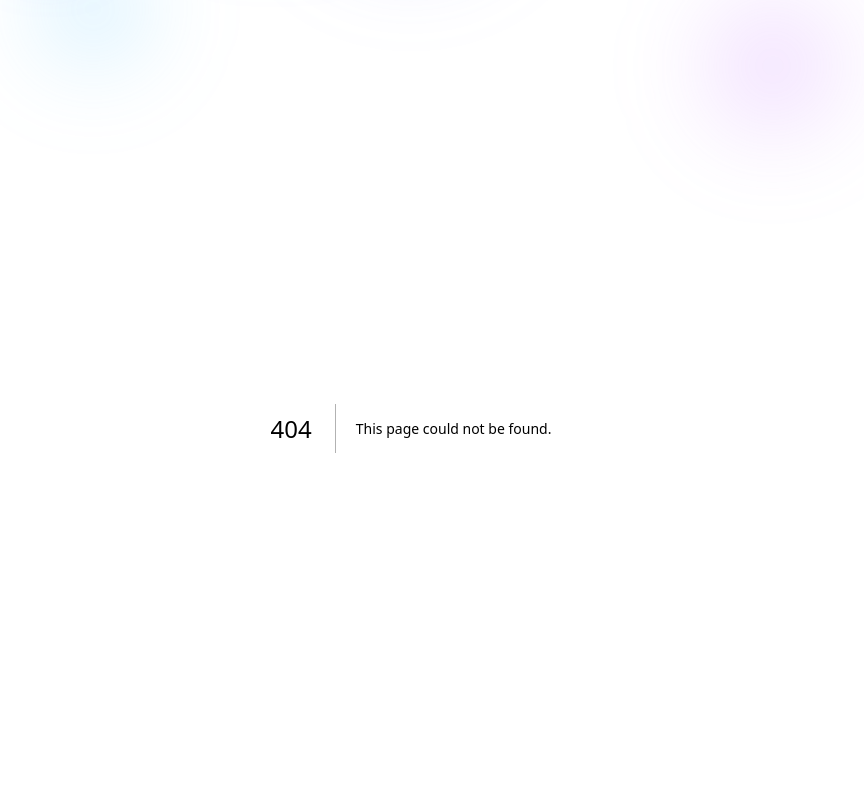
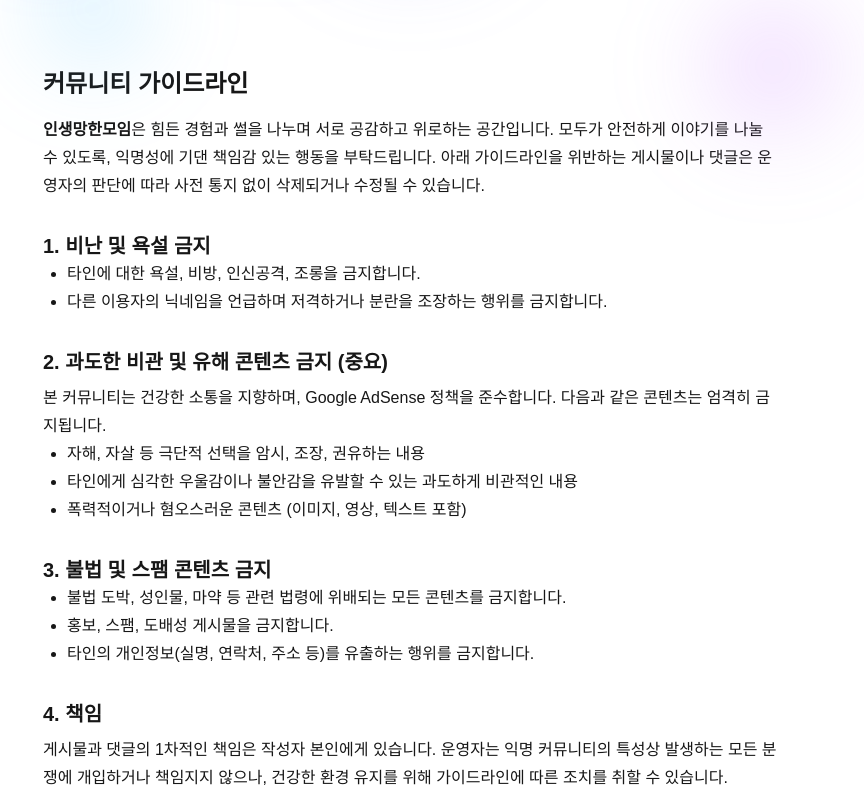
Before and after one commit to ljs14741/life, a Next.js app in the folder frontend/: page /legal/guideline in a window 1280 px wide. Before the commit this address had no page. Shown: the part 220-1020 px from the top of the page, without its empty margins (229-1093 px from the left). Built offline with nearby package versions, Linux system fonts and the light colour scheme.

Commit message:
가이드라인 추가

```diff
--- /dev/null
+++ b/frontend/app/legal/guideline/page.tsx
@@ -0,0 +1,47 @@
+export default function GuidelinesPage() {
+    return (
+        <div className="mx-auto max-w-3xl px-4 py-10 leading-7">
+            <h1 className="text-2xl font-bold">커뮤니티 가이드라인</h1>
+            <p className="mt-4">
+                <strong>인생망한모임</strong>은 힘든 경험과 썰을 나누며 서로 공감하고 위로하는 공간입니다.
+                모두가 안전하게 이야기를 나눌 수 있도록, 익명성에 기댄 책임감 있는 행동을 부탁드립니다.
+                아래 가이드라인을 위반하는 게시물이나 댓글은 운영자의 판단에 따라 사전 통지 없이 삭제되거나 수정될 수 있습니다.
+            </p>
+
+            <h2 className="mt-8 text-xl font-semibold">1. 비난 및 욕설 금지</h2>
+            <ul className="list-disc pl-6">
+                <li>타인에 대한 욕설, 비방, 인신공격, 조롱을 금지합니다.</li>
+                <li>다른 이용자의 닉네임을 언급하며 저격하거나 분란을 조장하는 행위를 금지합니다.</li>
+            </ul>
+
+            <h2 className="mt-8 text-xl font-semibold">2. 과도한 비관 및 유해 콘텐츠 금지 (중요)</h2>
+            <p className="mt-2">
+                본 커뮤니티는 건강한 소통을 지향하며, Google AdSense 정책을 준수합니다.
+                다음과 같은 콘텐츠는 엄격히 금지됩니다.
+            </p>
+            <ul className="list-disc pl-6">
+                <li>자해, 자살 등 극단적 선택을 암시, 조장, 권유하는 내용</li>
+                <li>타인에게 심각한 우울감이나 불안감을 유발할 수 있는 과도하게 비관적인 내용</li>
+                <li>폭력적이거나 혐오스러운 콘텐츠 (이미지, 영상, 텍스트 포함)</li>
+            </ul>
+
+            <h2 className="mt-8 text-xl font-semibold">3. 불법 및 스팸 콘텐츠 금지</h2>
+            <ul className="list-disc pl-6">
+                <li>불법 도박, 성인물, 마약 등 관련 법령에 위배되는 모든 콘텐츠를 금지합니다.</li>
+                <li>홍보, 스팸, 도배성 게시물을 금지합니다.</li>
+                <li>타인의 개인정보(실명, 연락처, 주소 등)를 유출하는 행위를 금지합니다.</li>
+            </ul>
+
+            <h2 className="mt-8 text-xl font-semibold">4. 책임</h2>
+            <p className="mt-2">
+                게시물과 댓글의 1차적인 책임은 작성자 본인에게 있습니다.
+                운영자는 익명 커뮤니티의 특성상 발생하는 모든 분쟁에 개입하거나 책임지지 않으나,
+                건강한 환경 유지를 위해 가이드라인에 따른 조치를 취할 수 있습니다.
+            </p>
+
+            <p className="mt-10 text-sm text-neutral-500">
+                최종 업데이트: 2025-11-01
+            </p>
+        </div>
+    );
+}
--- a/frontend/app/posts/[id]/page.tsx
+++ b/frontend/app/posts/[id]/page.tsx
@@ -320,16 +320,23 @@ export default function PostDetail() {
                                 minLength={3}
                                 required
                             />
-                            <div />
+                            <div/>
                         </div>
                         <textarea
                             className="w-full border rounded p-2 min-h-[100px]"
-                            placeholder="댓글 내용을 입력하세요."
+                            placeholder="댓글 내용을 입력하세요. 심한 욕과 비난은 자제합시다^^"
                             value={cContent}
                             onChange={(e) => setCContent(e.target.value)}
                             maxLength={5000}
                             required
                         />
+                        <div className="text-xs text-neutral-500 dark:text-neutral-400">
+                            댓글을 등록하면{' '}
+                            <a href="/legal/guideline" target="_blank" className="underline font-semibold">
+                                커뮤니티 가이드라인
+                            </a>
+                            에 동의하는 것으로 간주합니다.
+                        </div>
                         <div>
                             <button
                                 type="submit"
@@ -346,7 +353,7 @@ export default function PostDetail() {
                         {comments.map((c) => (
                             <li key={c.id} className="rounded border border-neutral-200 bg-white p-3">
                                 <div className="flex items-start justify-between gap-3">
-                                    <div className="text-sm text-neutral-600">
+                                <div className="text-sm text-neutral-600">
                                         <span className="font-semibold text-neutral-900">{c.nickname}</span>{' '}
                                         <span className="text-neutral-400">{c.createDate}</span>
                                         {c.updateYn === 'Y' && <span className="ml-1 text-neutral-400">(수정됨)</span>}
--- a/frontend/components/Footer.tsx
+++ b/frontend/components/Footer.tsx
@@ -28,6 +28,7 @@ export default function Footer() {
                             <div className="mb-2 font-medium text-neutral-900 dark:text-neutral-100">정책</div>
                             <ul className="space-y-1">
                                 <li><Link href="/legal/privacy" className="hover:underline">개인정보처리방침</Link></li>
+                                <li><Link href="/legal/guideline" className="hover:underline">커뮤니티 가이드라인</Link></li>
                                 <li><Link href="/legal/terms" className="hover:underline">이용약관</Link></li>
                                 <li><Link href="/legal/cookies" className="hover:underline">쿠키 안내</Link></li>
                             </ul>
```
